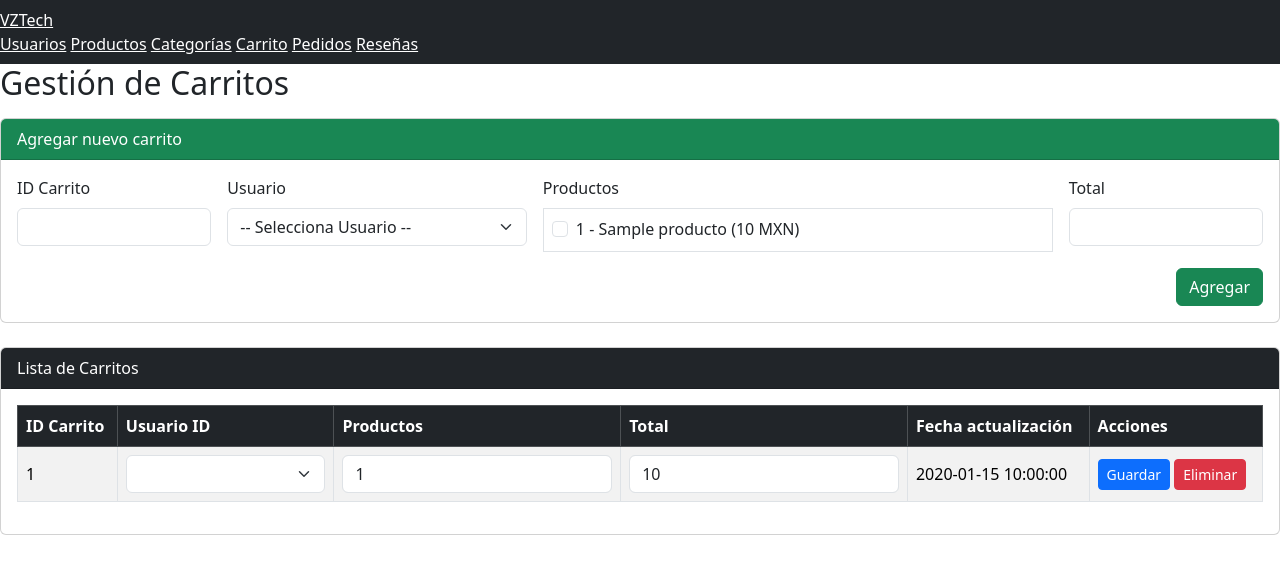
After one commit to alxndro373/ecommerce_project, a Flask app: page /carrito/ in a window 1280 px wide. The commit adds this page. Shown: the top 574 px of the page. Run offline with Flask 3, Linux system fonts and the light colour scheme; a database or web service that is not in the repository returns one stand-in record (values such as "Sample title").

Commit message:
add Carrito views

```diff
--- a/app.py
+++ b/app.py
@@ -2,6 +2,7 @@ from flask import Flask, render_template
 from routes.usuarios import usuarios_bp
 from routes.categorias import categorias_bp
 from routes.productos import productos_bp
+from routes.carrito import carrito_bp
 
 app = Flask(__name__)
 
@@ -9,6 +10,7 @@ app = Flask(__name__)
 app.register_blueprint(usuarios_bp, url_prefix="/usuarios")
 app.register_blueprint(categorias_bp, url_prefix="/categorias")
 app.register_blueprint(productos_bp, url_prefix="/productos")
+app.register_blueprint(carrito_bp, url_prefix="/carrito")
 
 @app.route("/")
 def home():
--- /dev/null
+++ b/routes/carrito.py
@@ -0,0 +1,46 @@
+from flask import Blueprint, render_template, request, redirect, url_for
+from config.db import db
+from bson.objectid import ObjectId
+from datetime import datetime
+
+carrito_bp = Blueprint('carrito', __name__, url_prefix='/carrito')
+
+@carrito_bp.route('/')
+def index():
+    carritos = list(db.carrito.find())
+    usuarios = list(db.usuarios.find({}, {"usuario_id": 1, "nombre": 1}))
+    productos = list(db.productos.find({}, {"producto_id": 1, "nombre": 1, "precio": 1}))
+    return render_template('/views/carrito.html', carritos=carritos, usuarios=usuarios, productos=productos)
+
+
+@carrito_bp.route('/crear', methods=['POST'])
+def crear():
+    carrito = {
+        "carrito_id": int(request.form['carrito_id']),
+        "usuario_id": int(request.form['usuario_id']),
+        "producto_id": [int(pid) for pid in request.form.getlist('producto_id')],
+        "total": float(request.form['total']),
+        "fecha_actualizacion": datetime.utcnow()
+    }
+    db.carrito.insert_one(carrito)
+    return redirect(url_for('carrito.index'))
+
+@carrito_bp.route('/editar/<id>', methods=['POST'])
+def editar(id):
+    db.carrito.update_one(
+        {"_id": ObjectId(id)},
+        {
+            "$set": {
+                "usuario_id": int(request.form['usuario_id']),
+                "producto_id": [int(pid) for pid in request.form.getlist('producto_id')],
+                "total": float(request.form['total']),
+                "fecha_actualizacion": datetime.utcnow()
+            }
+        }
+    )
+    return redirect(url_for('carrito.index'))
+
+@carrito_bp.route('/eliminar/<id>')
+def eliminar(id):
+    db.carrito.delete_one({"_id": ObjectId(id)})
+    return redirect(url_for('carrito.index'))
--- /dev/null
+++ b/templates/views/carrito.html
@@ -0,0 +1,98 @@
+{% extends "index.html" %}
+{% block content %}
+<h2 class="mb-3">Gestión de Carritos</h2>
+<div class="card mb-4">
+  <div class="card-header bg-success text-white">
+    Agregar nuevo carrito
+  </div>
+  <div class="card-body">
+  <form action="{{ url_for('carrito.crear') }}" method="POST" class="row g-3">
+    <div class="col-md-2">
+      <label class="form-label">ID Carrito</label>
+      <input type="number" name="carrito_id" class="form-control" required>
+    </div>
+
+    <div class="col-md-3">
+      <label class="form-label">Usuario</label>
+      <select name="usuario_id" class="form-select" required>
+        <option value="">-- Selecciona Usuario --</option>
+        {% for u in usuarios %}
+          <option value="{{ u.usuario_id }}">{{ u.usuario_id }} - {{ u.nombre }}</option>
+        {% endfor %}
+      </select>
+    </div>
+
+    <div class="col-md-5">
+      <label class="form-label">Productos</label>
+      <div class="border p-2" style="max-height: 150px; overflow-y:auto;">
+        {% for p in productos %}
+          <div class="form-check">
+            <input class="form-check-input" type="checkbox" name="producto_id" value="{{ p.producto_id }}">
+            <label class="form-check-label">
+              {{ p.producto_id }} - {{ p.nombre }} ({{ p.precio }} MXN)
+            </label>
+          </div>
+        {% endfor %}
+      </div>
+    </div>
+
+    <div class="col-md-2">
+      <label class="form-label">Total</label>
+      <input type="number" step="0.01" name="total" class="form-control" required>
+    </div>
+
+    <div class="col-12 text-end">
+      <button type="submit" class="btn btn-success">Agregar</button>
+    </div>
+  </form>
+  </div>
+</div>
+
+<div class="card">
+  <div class="card-header bg-dark text-white">
+    Lista de Carritos
+  </div>
+  <div class="card-body">
+    <table class="table table-bordered table-striped align-middle">
+      <thead class="table-dark">
+        <tr>
+          <th>ID Carrito</th>
+          <th>Usuario ID</th>
+          <th>Productos</th>
+          <th>Total</th>
+          <th>Fecha actualización</th>
+          <th>Acciones</th>
+        </tr>
+      </thead>
+      <tbody>
+      {% for ca in carritos %}
+        <tr>
+          <form action="{{ url_for('carrito.editar', id=ca._id) }}" method="POST">
+            <td>{{ ca.carrito_id }}</td>
+            <td>
+              <select name="usuario_id" class="form-select">
+                <option value="{{ ca.usuario_id }}"></option>
+                {% for u in usuarios %}
+                  <option value="{{ u.usuario_id }}">{{ u.usuario_id }} - {{ u.nombre }}</option>
+                {% endfor %}
+              </select>
+            </td>
+            <td>
+              <input type="text" name="producto_id" value="{{ ca.producto_id | join(',') }}"
+                     class="form-control">
+            </td>
+            <td><input type="number" step="0.01" name="total" value="{{ ca.total }}" class="form-control"></td>
+            <td>{{ ca.fecha_actualizacion }}</td>
+            <td>
+              <button type="submit" class="btn btn-primary btn-sm">Guardar</button>
+              <a href="{{ url_for('carrito.eliminar', id=ca._id) }}" class="btn btn-danger btn-sm"
+                 onclick="return confirm('¿Eliminar este carrito?');">Eliminar</a>
+            </td>
+          </form>
+        </tr>
+      {% endfor %}
+      </tbody>
+    </table>
+  </div>
+</div>
+{% endblock %}
```
Also changed, not shown: templates/index.html (line endings or trailing spaces).
